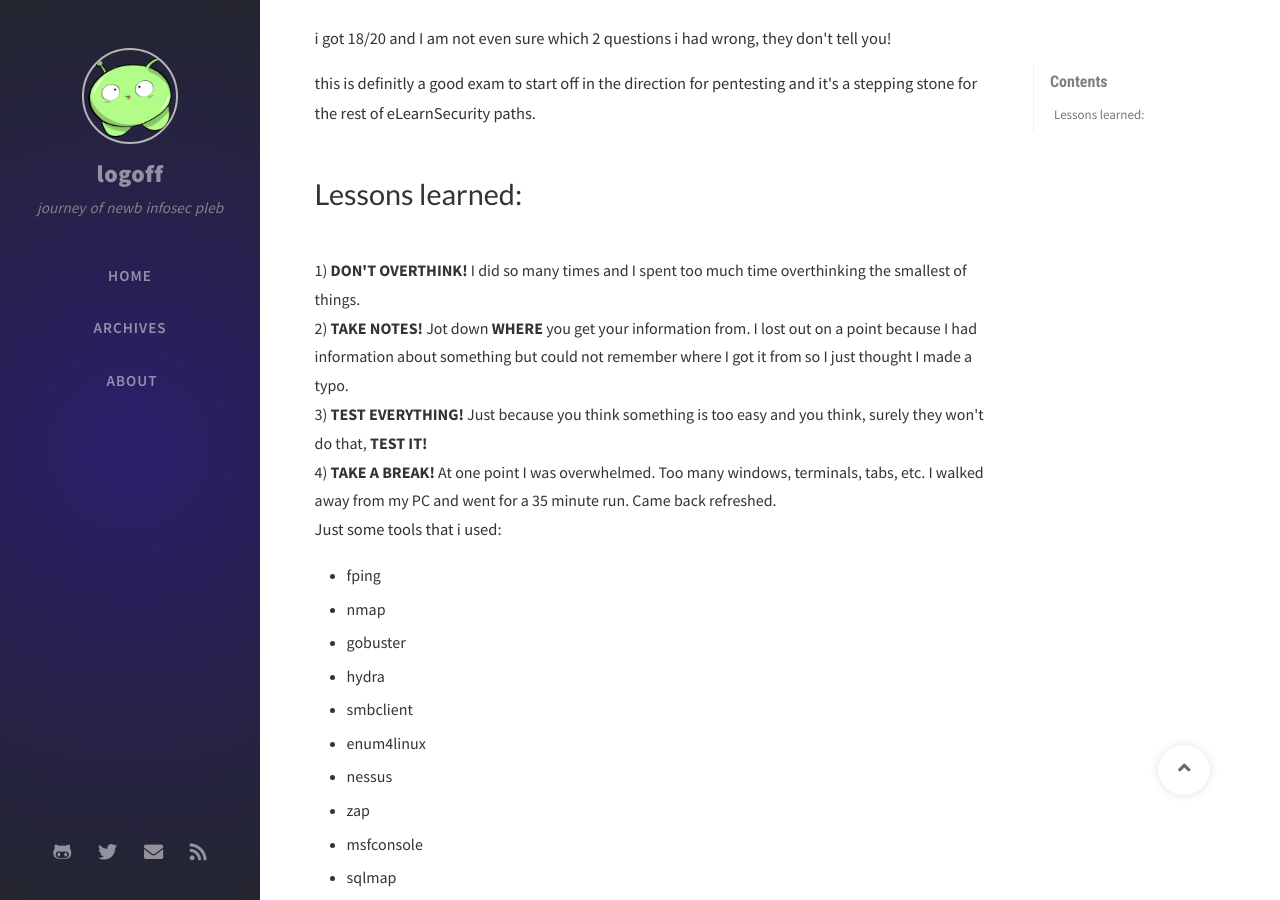
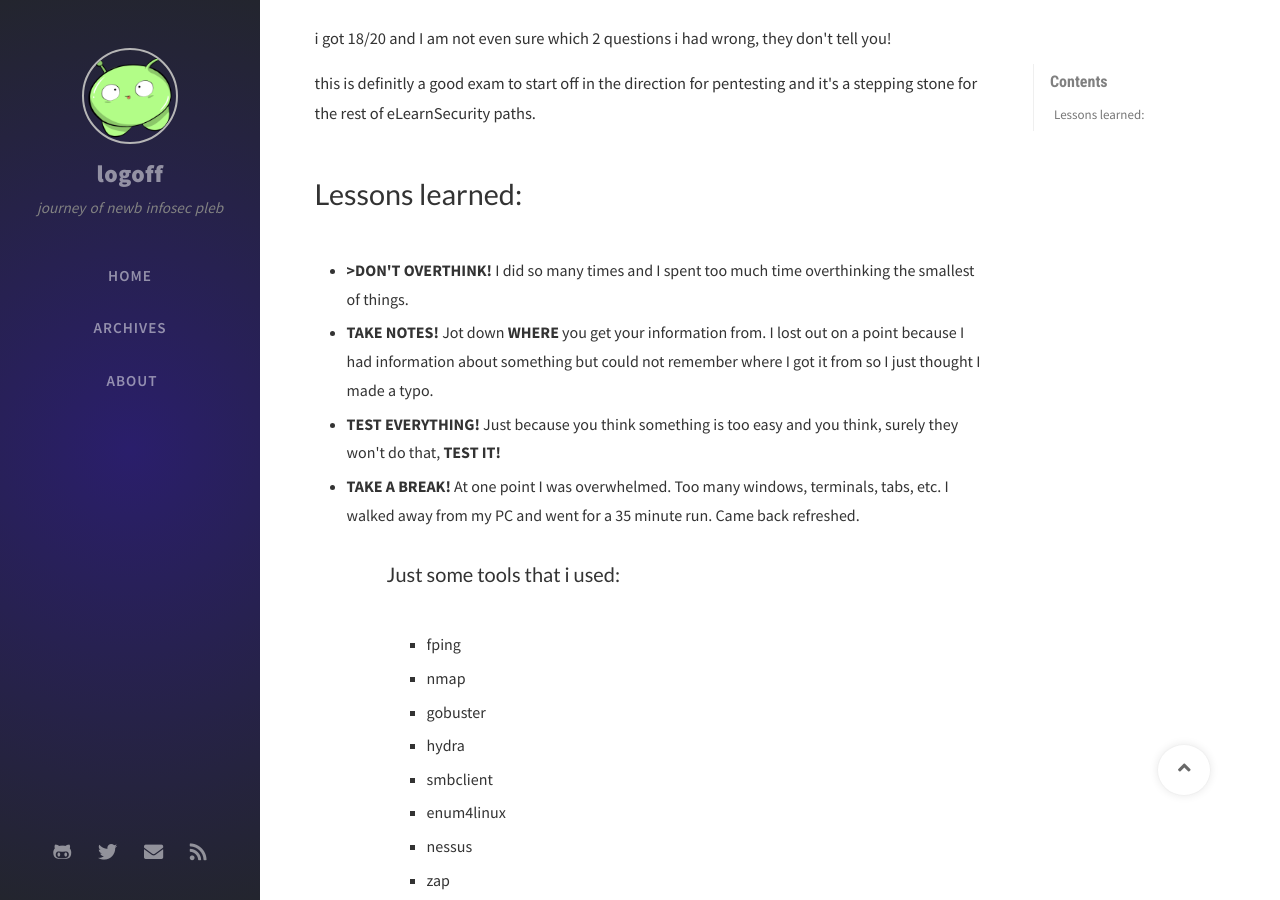
Before and after one commit to geoffchisnall/geoffchisnall.github.io, a Jekyll site: the page built from _posts/2020-12-21-eJPT-Exam.md, in a window 1280 px wide and 900 px high, scrolled down 1609 px. Built offline with Jekyll 4.4.1, drawn with Linux system fonts in a browser that asks for light colours; nearby versions of some CDN libraries; comment, search, counter and statistics services are not loaded.

```diff
--- a/_posts/2020-12-21-eJPT-Exam.md
+++ b/_posts/2020-12-21-eJPT-Exam.md
@@ -45,15 +45,14 @@ this is definitly a good exam to start off in the direction for pentesting and i
 </p>
 <h1>Lessons learned:</h1>
 <br>
-1) <b>DON'T OVERTHINK!</b> I did so many times and I spent too much time overthinking the smallest of things.
-<br>
-2) <b>TAKE NOTES!</b> Jot down <b>WHERE</b> you get your information from. I lost out on a point because I had information about something but could not remember where I got it from so I just thought I made a typo.
-<br>
-3) <b>TEST EVERYTHING!</b> Just because you think something is too easy and you think, surely they won't do that, <b>TEST IT!</b>
-<br>
-4) <b>TAKE A BREAK!</b> At one point I was overwhelmed. Too many windows, terminals, tabs, etc. I walked away from my PC and went for a 35 minute run. Came back refreshed.
+<ul>
+<li><b>>DON'T OVERTHINK!</b> I did so many times and I spent too much time overthinking the smallest of things.</li>
+<li><b>TAKE NOTES!</b> Jot down <b>WHERE</b> you get your information from. I lost out on a point because I had information about something but could not remember where I got it from so I just thought I made a typo.</li>
+<li><b>TEST EVERYTHING!</b> Just because you think something is too easy and you think, surely they won't do that, <b>TEST IT!</b></li>
+<li><b>TAKE A BREAK!</b> At one point I was overwhelmed. Too many windows, terminals, tabs, etc. I walked away from my PC and went for a 35 minute run. Came back refreshed.</li>
+<ul>
 <p>
-Just some tools that i used:
+<h3>Just some tools that i used:</h3>
 <br>
 <ul>
 <li>fping</li>
```
